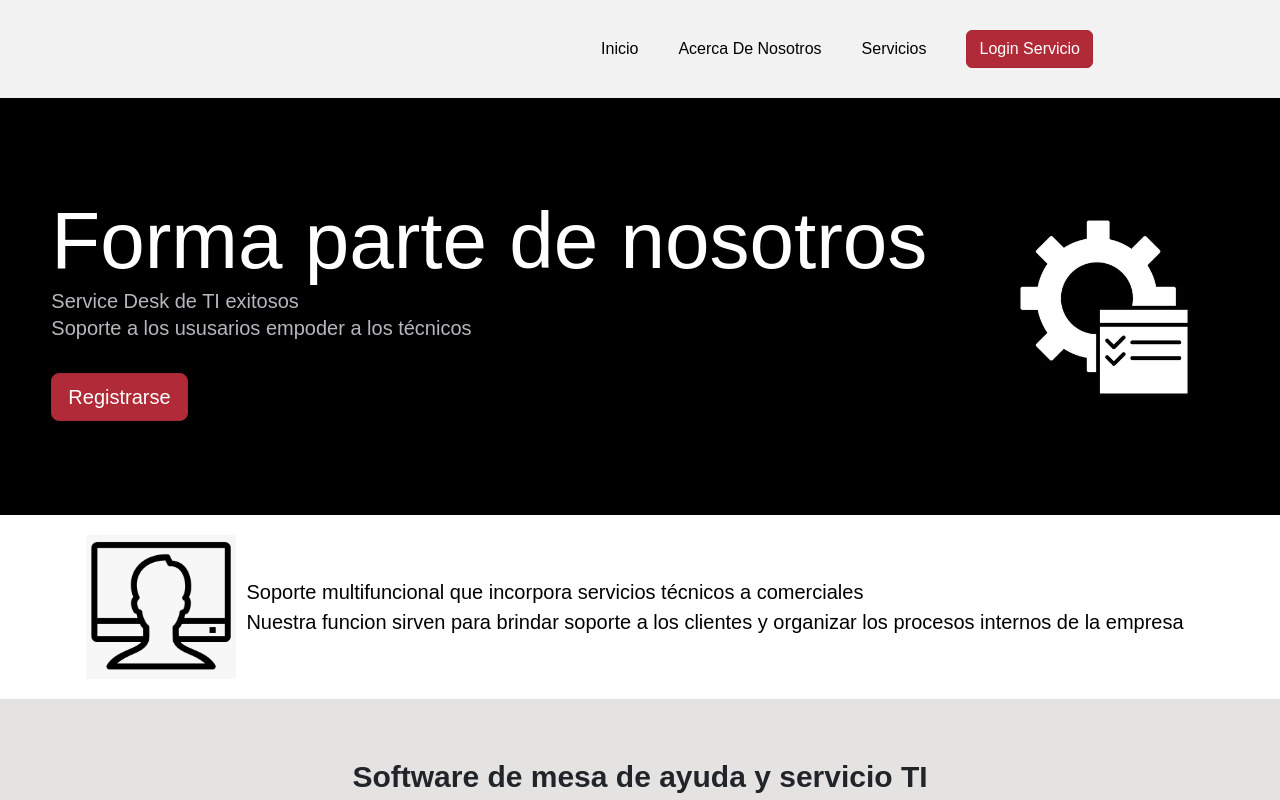
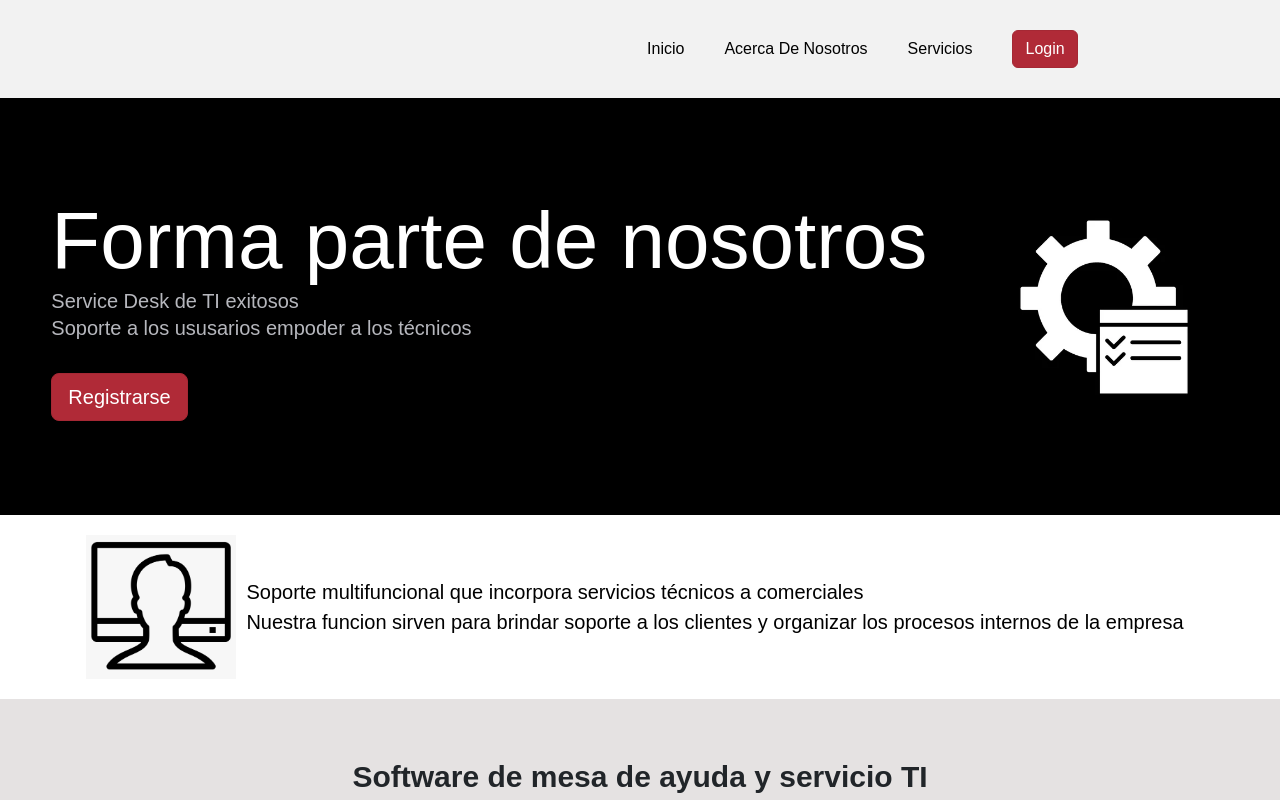
Before and after one commit to leonardo-chavesta/my-service-desk, a React (Vite) app: page / in a window 1280 px wide. Shown: the top 800 px of the page. Built offline with nearby package versions, Linux system fonts and the light colour scheme.

Commit message:
eliminando equipo

```diff
--- a/src/components/MenuPrincilpal.jsx
+++ b/src/components/MenuPrincilpal.jsx
@@ -32,7 +32,7 @@ const MenuPrincipal = () => {
               <li>
                 <Link to="/login">
                   <Button variant="danger" active >
-                    Login Servicio
+                    Login
                   </Button>
                 </Link>
               </li>
```
